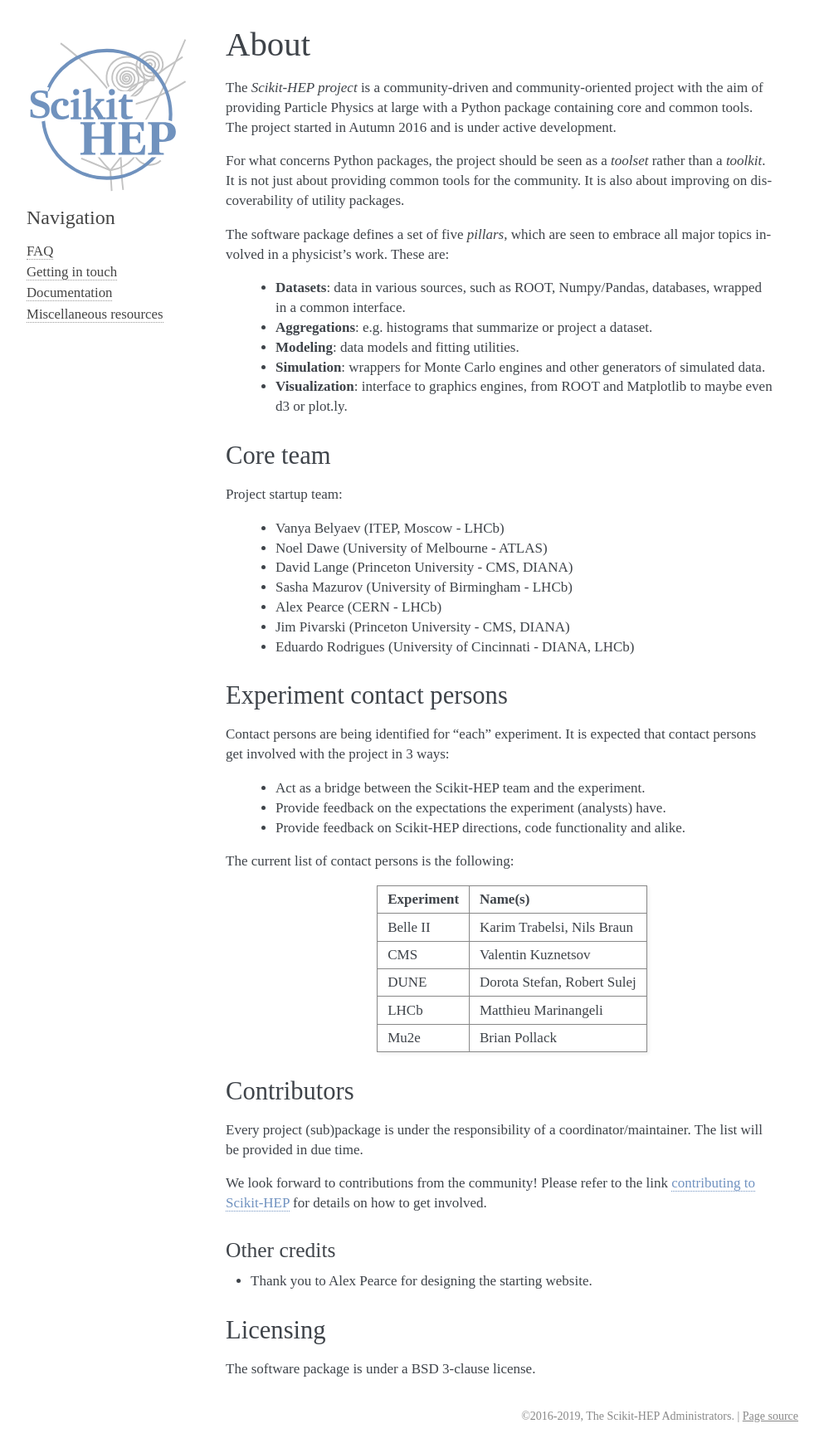
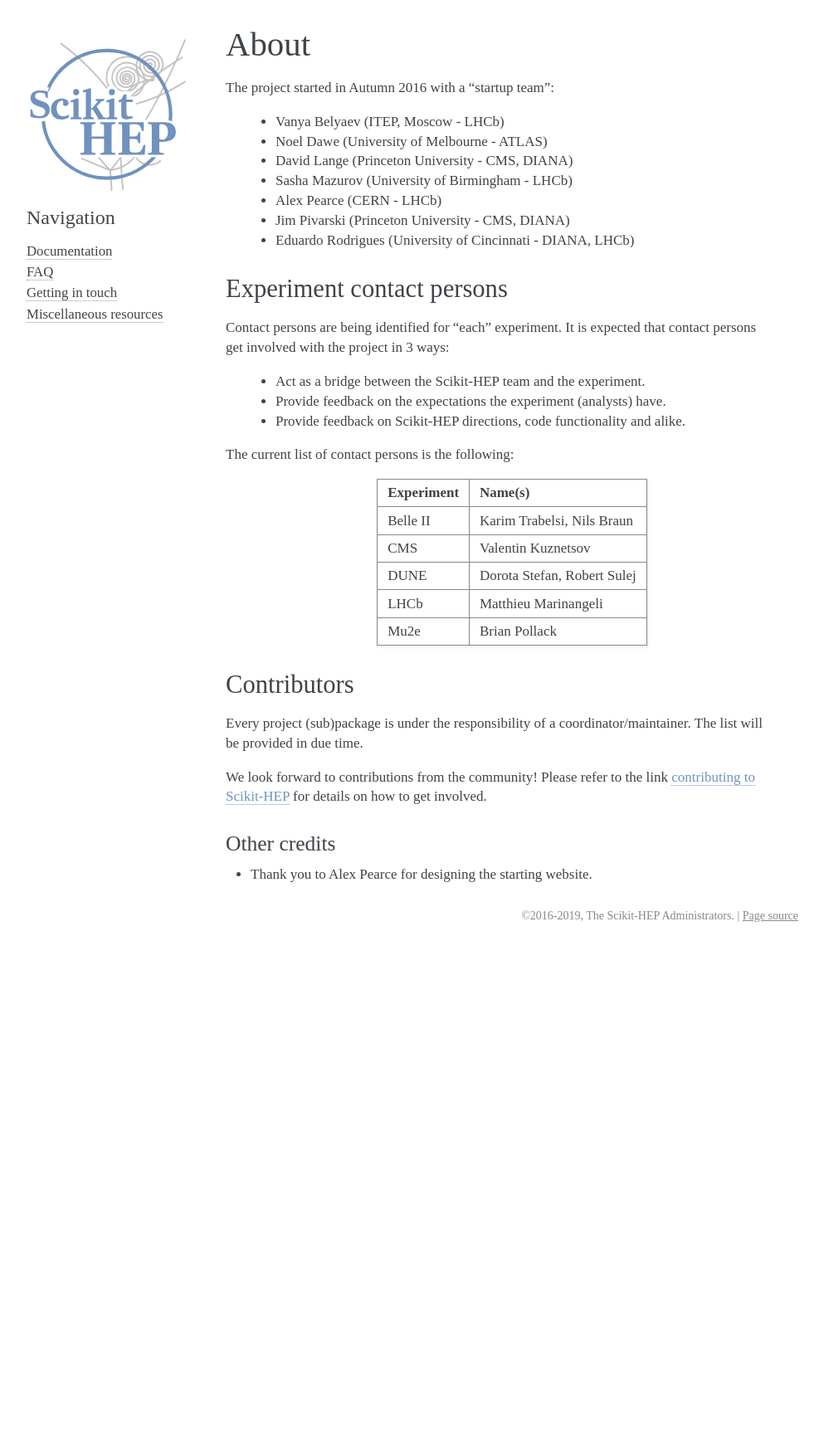
Before and after one commit to scikit-hep/scikit-hep, a Sphinx documentation site: the page built from doc/about.rst, in a window 1280 px wide. Shown: the whole page at 83% size, without its empty margins (148-1141 px from the left). Built offline with Sphinx 7.4.7, drawn with Linux system fonts in a browser that asks for light colours; pages that are not in the unit, such as notebooks, are missing from menus; after the commit the page ends 1142 px from its top, so only the background shows below that.

Commit message:
More updates to website main pages

```diff
--- a/doc/about.rst
+++ b/doc/about.rst
@@ -3,26 +3,7 @@
 About
 =====
 
-The `Scikit-HEP project` is a community-driven and community-oriented project
-with the aim of providing Particle Physics at large with a Python package
-containing core and common tools. The project started in Autumn 2016 and is under active development.
-
-For what concerns Python packages, the project should be seen as a *toolset* rather than a *toolkit*.
-It is not just about providing common tools for the community. It is also about improving on discoverability of utility packages.
-
-The software package defines a set of five *pillars*, which are seen to embrace
-all major topics involved in a physicist's work. These are:
-
-  * **Datasets**: data in various sources, such as ROOT, Numpy/Pandas, databases, wrapped in a common interface.
-  * **Aggregations**: e.g. histograms that summarize or project a dataset.
-  * **Modeling**: data models and fitting utilities.
-  * **Simulation**: wrappers for Monte Carlo engines and other generators of simulated data.
-  * **Visualization**: interface to graphics engines, from ROOT and Matplotlib to maybe even d3 or plot.ly.
-
-Core team
----------
-
-Project startup team:
+The project started in Autumn 2016 with a "startup team":
 
   * Vanya Belyaev (ITEP, Moscow - LHCb)
   * Noel Dawe (University of Melbourne - ATLAS)
@@ -68,8 +49,3 @@
 .............
 
 * Thank you to Alex Pearce for designing the starting website.
-
-Licensing
----------
-
-The software package is under a BSD 3-clause license.
--- a/doc/documentation.rst
+++ b/doc/documentation.rst
@@ -34,7 +34,7 @@
     root_pandas             `README <https://github.com/scikit-hep/root_pandas/blob/master/README.md>`__
     root_numpy              `Read the Docs <http://scikit-hep.org/root_numpy/>`__ |nbsp| |nbsp| |nbsp| |nbsp| |nbsp|
                             `README <https://github.com/scikit-hep/root_numpy/blob/master/README.rst>`__
-    scikit-hep              `Read the Docs style <http://scikit-hep.org/scikit-hep/documentation.html>`__ |nbsp| |nbsp| |nbsp| |nbsp| |nbsp|
+    scikit-hep              |scikit_hep_RtD_style| |nbsp| |nbsp| |nbsp| |nbsp| |nbsp|
                             `README <https://github.com/scikit-hep/scikit-hep/blob/master/README.rst>`__
     scikit-hep-testdata     `README <https://github.com/scikit-hep/scikit-hep-testdata/blob/master/README.md>`__
     uproot                  `Read the Docs <https://uproot.readthedocs.io/>`__ |nbsp| |nbsp| |nbsp| |nbsp| |nbsp|
--- a/doc/get-in-touch.rst
+++ b/doc/get-in-touch.rst
@@ -7,9 +7,11 @@
 Mailing lists
 -------------
 
+Forum for general matters, announcements and discussions concerning the Scikit-HEP project : `scikit-hep-forum@googlegroups.com`_.
+Please go `here <https://groups.google.com/forum/#!forum/scikit-hep-forum>`_ to subscribe.
+
 Mailing list to ping all admins at once: `scikit-hep-admins@googlegroups.com`_.
-
-Forum for general matters, announcements and discussions concerning the Scikit-HEP project : `scikit-hep-forum@googlegroups.com`_.
+Note that this list is private but anyone can send an email to it without sign-up.
 
 .. _scikit-hep-admins@googlegroups.com: scikit-hep-admins@googlegroups.com
 .. _scikit-hep-forum@googlegroups.com: scikit-hep-forum@googlegroups.com
--- a/doc/scikit-hep/documentation.rst
+++ b/doc/scikit-hep/documentation.rst
@@ -8,7 +8,6 @@
 .. toctree::
     :maxdepth: 2
 
-    installation.rst
     api/api.rst
     examples/examples.rst
 
```
Also changed, not shown: other parts of doc/documentation.rst (+4 -0 lines), doc/index.rst (+4 -4 lines).
